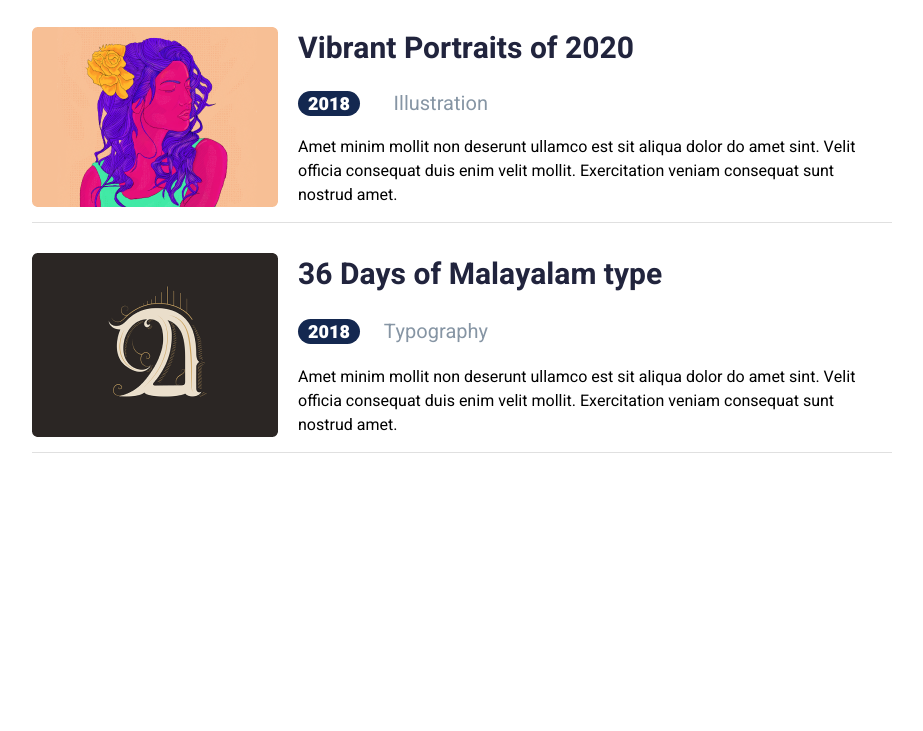
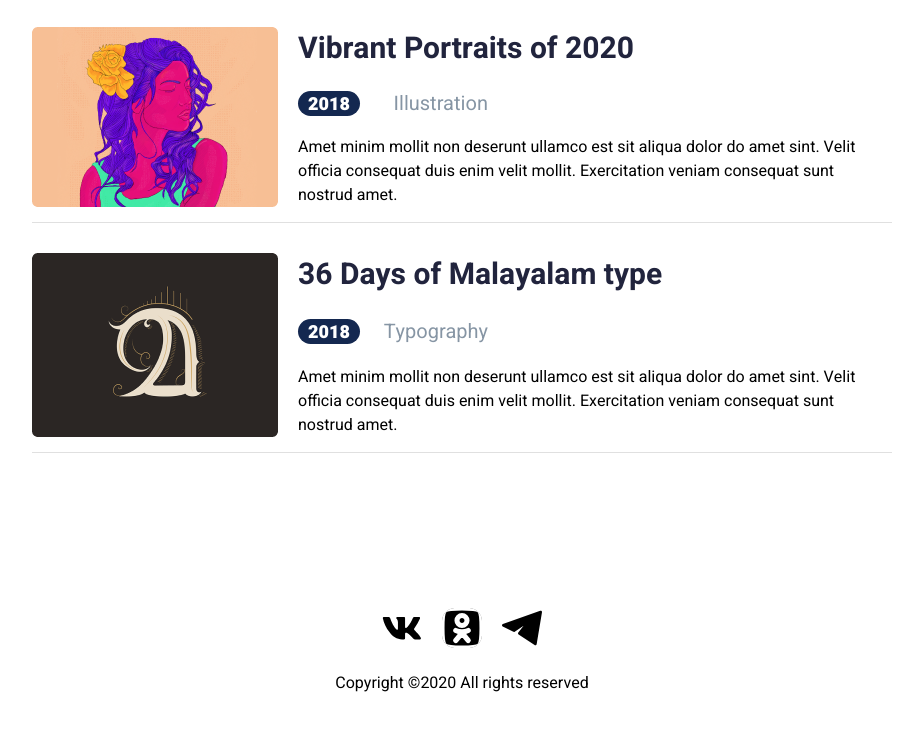
Before and after one commit to Krit2124/Practice, a plain HTML site: page Index.html in a window 1280 px wide. Shown: the part 1286-2017 px from the top of the page, without its empty margins (178-1101 px from the left). Before the commit the page ends 1867 px from the top, so only its background shows below. Drawn offline with Linux system fonts and the light colour scheme.

Commit message:
pc version

```diff
--- a/Index.html
+++ b/Index.html
@@ -126,19 +126,23 @@
         <nav>
             <ul>
                 <li>
-                    <a href="#"></a>
+                    <a href="#">
+                        <div class="vk"></div>
+                    </a>
                 </li>
                 <li>
-                    <a href="#"></a>
+                    <a href="#">
+                        <div class="ok"></div>
+                    </a>
                 </li>
                 <li>
-                    <a href="#"></a>
-                </li>
-                <li>
-                    <a href="#"></a>
+                    <a href="#">
+                        <div class="tg"></div>
+                    </a>
                 </li>
             </ul>
         </nav>
+        <p>Copyright ©2020 All rights reserved </p>
     </footer>
 </body>
 </html>
--- a/css/style.css
+++ b/css/style.css
@@ -195,3 +195,42 @@ section.recent .recent-card-container .description .line {
     font-size: 1.25rem;
     color: var(--gray-color);
 }
+
+footer {
+    height: 260px;
+    display: flex;
+    flex-direction: column;
+    justify-content: flex-end;
+    align-items: center;
+    padding-bottom: 50px;
+}
+
+footer nav ul {
+    width: 160px;
+    list-style: none;
+    display: flex;
+    justify-content: space-between;
+    margin: 0 0 23px 0;
+}
+
+.vk,
+.ok,
+.tg {
+    width: 40px;
+    height: 40px;
+    background-position: center center;
+    background-size: contain;
+    background-repeat: no-repeat;
+}
+
+.vk {
+    background-image: url('../img/icons/Vector.svg');
+}
+
+.ok {
+    background-image: url('../img/icons/tabler_brand-ok-ru.svg');
+}
+
+.tg {
+    background-image: url('../img/icons/teenyicons_telegram-solid.svg');
+}
```
Also changed, not shown: img/icons/Vector.svg (added), img/icons/tabler_brand-ok-ru.svg (added), img/icons/teenyicons_telegram-solid.svg (added).
